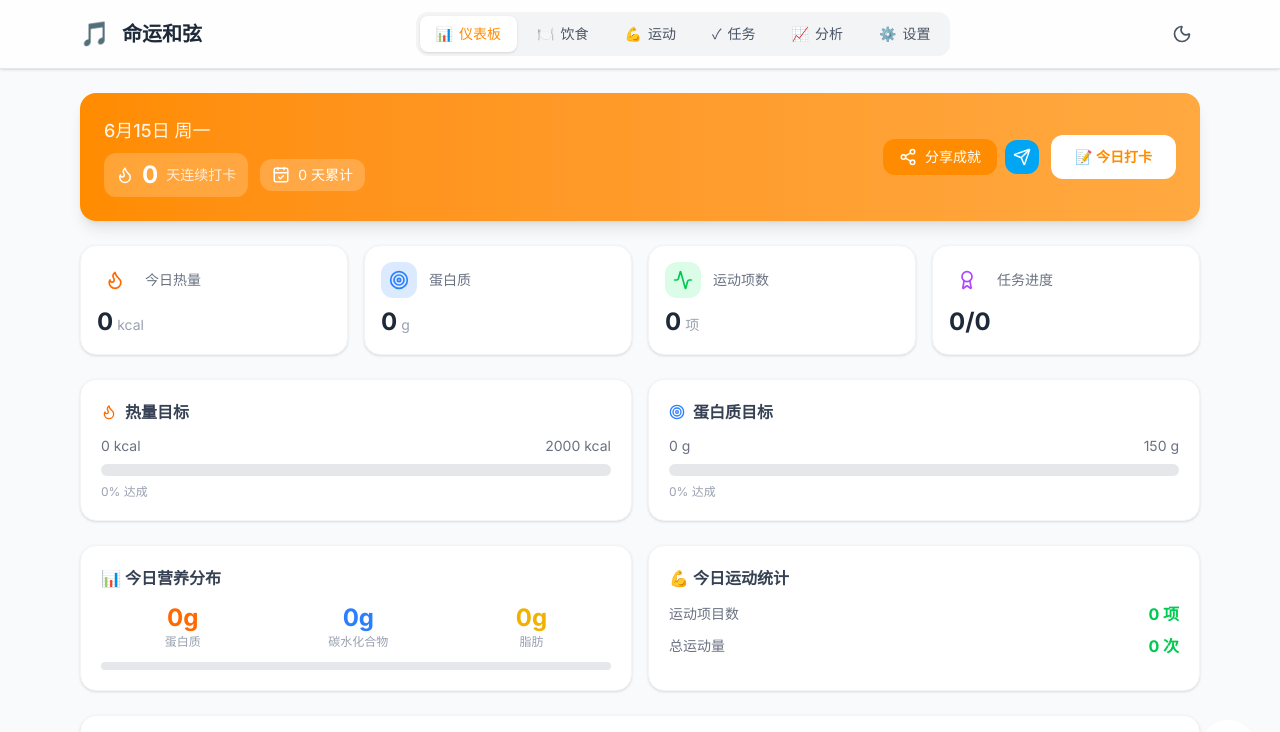
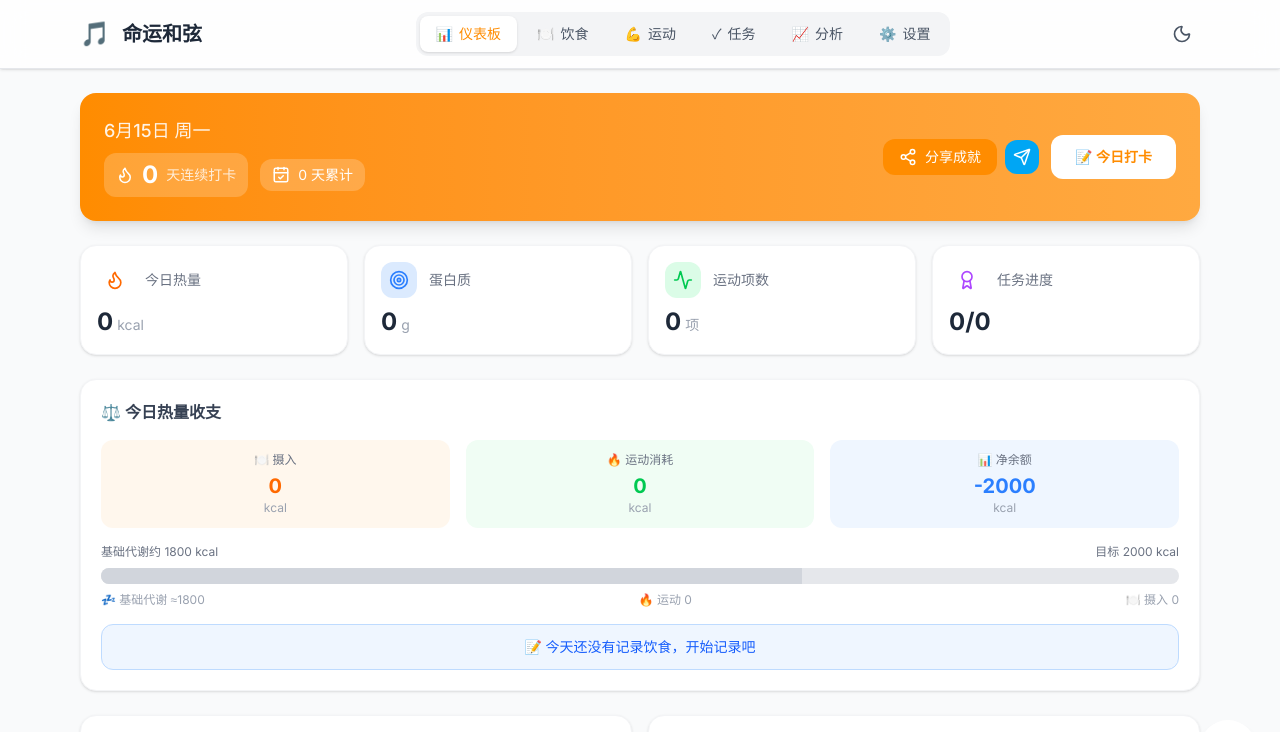
Before and after one commit to zhengran-123/destiny-chord, a React (Vite) app: page / in a window 1280 px wide. Shown: the top 732 px of the page. Built offline with nearby package versions, Linux system fonts and the light colour scheme.

Commit message:
新增热量收支分析面板：摄入vs消耗vs净余额，可视化进度条

```diff
--- a/src/components/Dashboard.jsx
+++ b/src/components/Dashboard.jsx
@@ -34,6 +34,7 @@ export default function Dashboard({
     const todayTasks = tasks.filter(t => t.date === todayStr);
     const nutrition = sumDailyNutrition(todayMeals);
     const exerciseVolume = sumDailyExercise(todayExercises);
+    const exerciseCalories = todayExercises.reduce((s, e) => s + (e.caloriesBurned || 0), 0);
     const completedTasks = todayTasks.filter(t => t.completed).length;
 
     return {
@@ -43,6 +44,7 @@ export default function Dashboard({
       fat: nutrition.fat,
       exerciseCount: todayExercises.length,
       exerciseVolume,
+      exerciseCalories,
       taskProgress: {
         completed: completedTasks,
         total: todayTasks.length,
@@ -115,6 +117,90 @@ export default function Dashboard({
         <StatCard icon={Target} label="蛋白质" value={todayStats.protein} unit="g" color="blue" />
         <StatCard icon={Activity} label="运动项数" value={todayStats.exerciseCount} unit="项" color="green" />
         <StatCard icon={Award} label="任务进度" value={`${todayStats.taskProgress.completed}/${todayStats.taskProgress.total}`} unit="" color="purple" />
+      </div>
+
+      {/* 热量收支分析 */}
+      <div className="bg-white dark:bg-gray-800 rounded-2xl p-5 shadow-sm border border-gray-100 dark:border-gray-700">
+        <h3 className="font-semibold text-gray-700 dark:text-gray-200 mb-4 flex items-center gap-2">
+          ⚖️ 今日热量收支
+        </h3>
+        <div className="grid grid-cols-3 gap-4 text-center mb-4">
+          <div className="bg-orange-50 dark:bg-orange-900/20 rounded-xl p-3">
+            <p className="text-xs text-gray-500 mb-1">🍽️ 摄入</p>
+            <p className="text-xl font-bold text-orange-500">{todayStats.totalCalories}</p>
+            <p className="text-xs text-gray-400">kcal</p>
+          </div>
+          <div className="bg-green-50 dark:bg-green-900/20 rounded-xl p-3">
+            <p className="text-xs text-gray-500 mb-1">🔥 运动消耗</p>
+            <p className="text-xl font-bold text-green-500">{todayStats.exerciseCalories}</p>
+            <p className="text-xs text-gray-400">kcal</p>
+          </div>
+          <div className={`rounded-xl p-3 ${
+            todayStats.totalCalories - todayStats.exerciseCalories - goals.dailyCalories > 0
+              ? 'bg-red-50 dark:bg-red-900/20'
+              : 'bg-blue-50 dark:bg-blue-900/20'
+          }`}>
+            <p className="text-xs text-gray-500 mb-1">📊 净余额</p>
+            <p className={`text-xl font-bold ${
+              todayStats.totalCalories - todayStats.exerciseCalories - goals.dailyCalories > 0
+                ? 'text-red-500'
+                : 'text-blue-500'
+            }`}>
+              {todayStats.totalCalories - todayStats.exerciseCalories - goals.dailyCalories > 0 ? '+' : ''}
+              {todayStats.totalCalories - todayStats.exerciseCalories - goals.dailyCalories}
+            </p>
+            <p className="text-xs text-gray-400">kcal</p>
+          </div>
+        </div>
+
+        {/* 可视化进度条 */}
+        <div className="space-y-2">
+          <div className="flex justify-between text-xs text-gray-500">
+            <span>基础代谢约 1800 kcal</span>
+            <span>目标 {goals.dailyCalories} kcal</span>
+          </div>
+          <div className="w-full bg-gray-200 dark:bg-gray-700 rounded-full h-4 overflow-hidden flex">
+            {/* 基础代谢 */}
+            <div className="h-full bg-gray-300 dark:bg-gray-600" style={{ width: '65%' }} />
+            {/* 运动消耗 */}
+            {todayStats.exerciseCalories > 0 && (
+              <div className="h-full bg-green-400" style={{ width: `${Math.min(30, todayStats.exerciseCalories / 1800 * 100)}%` }} />
+            )}
+            {/* 摄入热量（超过基础代谢+运动的部分标红） */}
+            {todayStats.totalCalories > 0 && (
+              <div
+                className={`h-full ${todayStats.totalCalories - todayStats.exerciseCalories - goals.dailyCalories > 0 ? 'bg-red-400' : 'bg-orange-400'}`}
+                style={{ width: `${Math.min(35, todayStats.totalCalories / 1800 * 100)}%` }}
+              />
+            )}
+          </div>
+          <div className="flex justify-between text-xs text-gray-400">
+            <span>💤 基础代谢 ≈1800</span>
+            <span>🔥 运动 {todayStats.exerciseCalories}</span>
+            <span>🍽️ 摄入 {todayStats.totalCalories}</span>
+          </div>
+        </div>
+
+        {/* 结论 */}
+        <div className={`mt-4 p-3 rounded-xl text-sm font-medium text-center ${
+          todayStats.totalCalories - todayStats.exerciseCalories - goals.dailyCalories > 300
+            ? 'bg-red-50 dark:bg-red-900/20 text-red-600 border border-red-200 dark:border-red-800'
+            : todayStats.totalCalories - todayStats.exerciseCalories - goals.dailyCalories < -500
+              ? 'bg-blue-50 dark:bg-blue-900/20 text-blue-600 border border-blue-200 dark:border-blue-800'
+              : 'bg-green-50 dark:bg-green-900/20 text-green-600 border border-green-200 dark:border-green-800'
+        }`}>
+          {todayStats.totalCalories === 0 ? (
+            '📝 今天还没有记录饮食，开始记录吧'
+          ) : todayStats.totalCalories - todayStats.exerciseCalories - goals.dailyCalories > 300 ? (
+            <>⚠️ 今日热量盈余较大（+{todayStats.totalCalories - todayStats.exerciseCalories - goals.dailyCalories}kcal），建议增加运动或减少摄入</>
+          ) : todayStats.totalCalories - todayStats.exerciseCalories - goals.dailyCalories < -500 ? (
+            <>💡 今日热量缺口较大（{todayStats.totalCalories - todayStats.exerciseCalories - goals.dailyCalories}kcal），注意补充营养</>
+          ) : todayStats.totalCalories - todayStats.exerciseCalories - goals.dailyCalories >= 0 ? (
+            <>✅ 热量控制良好，收支基本平衡</>
+          ) : (
+            <>🎯 今日有适度热量缺口，有利于减脂目标</>
+          )}
+        </div>
       </div>
 
       {/* 目标进度条 */}
```
